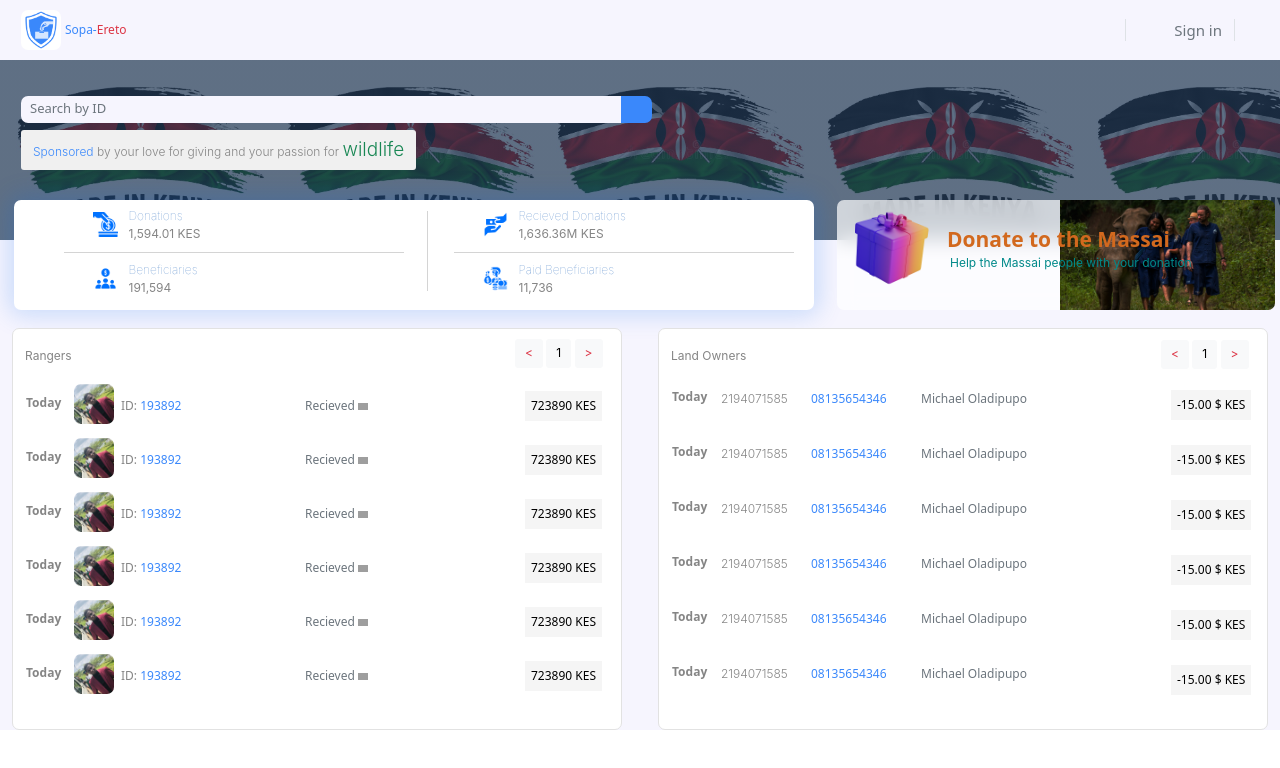
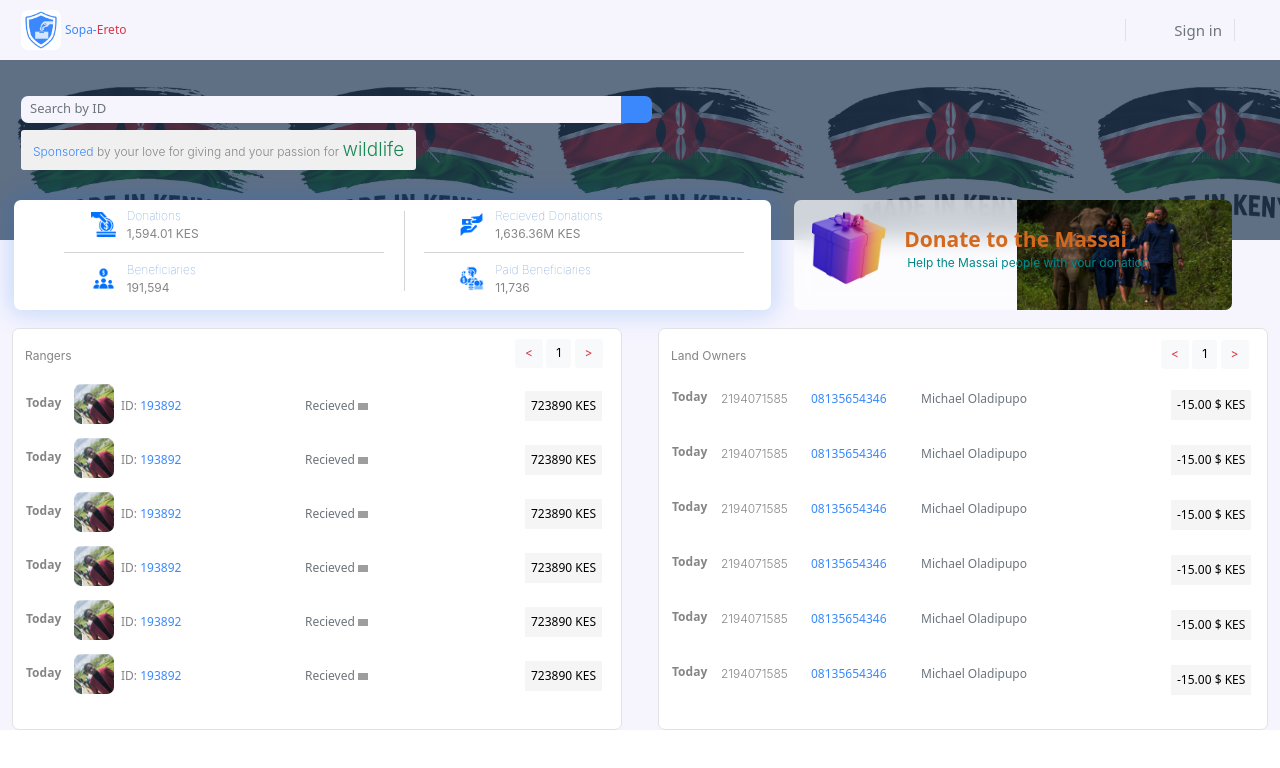
Before and after one commit to Excellence-arch/sopa-ereto, a React (Create React App) app: page / in a window 1280 px wide. Shown: the top 768 px of the page. Built offline with nearby package versions, Linux system fonts and the light colour scheme; grey boxes are pictures that could not be loaded; some icons are missing.

Commit message:
to start responsiveness

```diff
--- a/src/Components/TotalCard.js
+++ b/src/Components/TotalCard.js
@@ -8,7 +8,7 @@ import recievedDonations from '../assets/recieved_donations.png';
 const TotalCard = () => {
   return (
     <div
-      className="border rounded shadow-blue position widthss bg-white mb-4 rounds-start rounds-end"
+      className="border rounded shadow-blue position col-7 bg-white mb-4 rounds-start rounds-end"
       style={{ marginLeft: '23px', marginRight: '23px' }}>
       <div className="row">
         <div className="col-12">
@@ -22,14 +22,14 @@ const TotalCard = () => {
                 width: '1px',
                 height: '80px',
                 marginTop: '10px',
-                marginLeft: '403px'
+                marginLeft: '380px'
               }}></p>
             <p
               className="bord bg-ash"
               style={{
                 position: 'absolute',
                 backgroundColor: 'black',
-                width: '340px',
+                width: '320px',
                 height: '1px',
                 marginTop: '51px',
                 marginLeft: '40px'
@@ -44,10 +44,10 @@ const TotalCard = () => {
               style={{
                 position: 'absolute',
                 backgroundColor: 'black',
-                width: '340px',
+                width: '320px',
                 height: '1px',
                 marginTop: '51px',
-                marginLeft: '430px'
+                marginLeft: '400px'
               }}></p>
             <EachCard name={'Beneficiaries'} amount={'191,594'} img={beneficiary} />
             <EachCard name={'Paid Beneficiaries'} amount={'11,736'} img={paidBeneficiary} />
--- a/src/Pages/Admin/Login.js
+++ b/src/Pages/Admin/Login.js
@@ -57,8 +57,10 @@ const Login = () => {
             <img src={logos} alt="file" width={'300px'} className="w-100" />
           </div>
           <form className="col-12 col-lg-6 mx-5 mt-5 pt-5 w-50 ms-6">
-            <p className="h1 mb-2 container text-blue">Login</p>
-            <p className="mb-5 text-muted" style={{ marginLeft: '20px' }}>
+            <p className="h1 mb-2 container text-blue" style={{ marginLeft: '-15px' }}>
+              Login
+            </p>
+            <p className="mb-5 text-muted" style={{ marginLeft: '5px' }}>
               Login to your account
             </p>
             {error ? <div className="text-danger alert alert-danger">{error}</div> : null}
--- a/src/Pages/Payment.js
+++ b/src/Pages/Payment.js
@@ -4,7 +4,7 @@ import React, { useState } from 'react';
 // import { useSelector } from 'react-redux';
 // import { useNavigate } from 'react-router';
 import card from '../assets/card.png';
-import circle from '../assets/circle.png  ';
+import circle from '../assets/circle.png';
 import cards from '../assets/Rectangle.png';
 import NewNav from '../Layouts/NewNav';
 
--- a/src/style.css
+++ b/src/style.css
@@ -40,8 +40,8 @@ p {
 
 .btn-color {
   color: #fff !important;
-  background-color: #0071ff !important;
-  border-color: #0071ff !important;
+  background-color: #3a88fb !important;
+  border-color: #3a88fb !important;
 }
 
 .btn-pink {
@@ -223,7 +223,7 @@ p {
 }
 
 .widthss {
-  width: 800px !important;
+  width: 700px !important;
 }
 
 .margins {
```
Also changed, not shown: src/assets/circle2.png (added).
